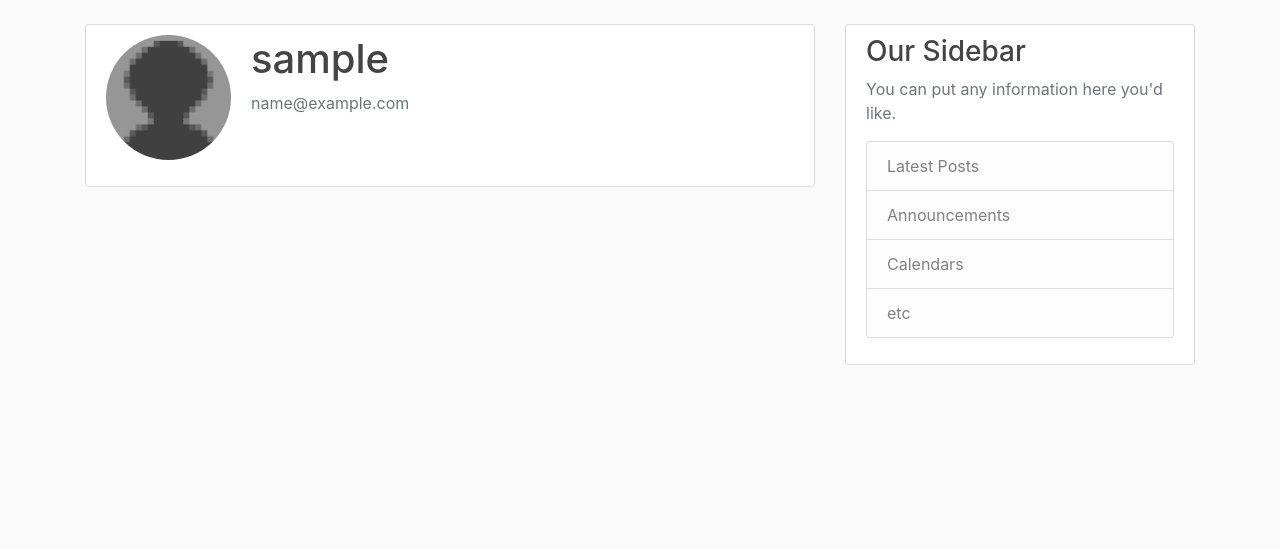
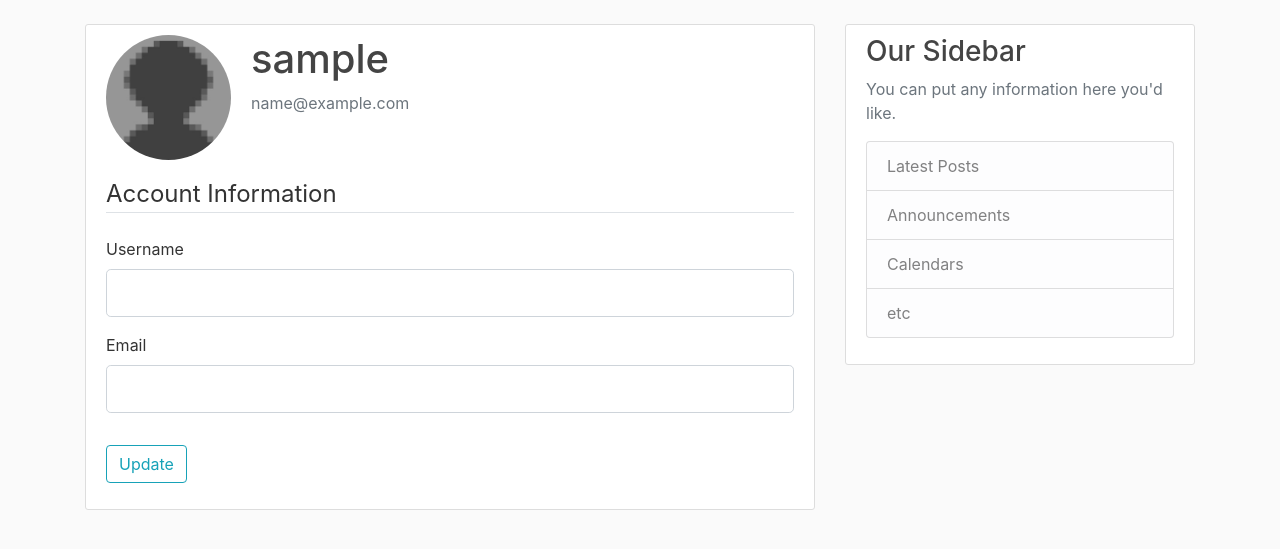
Before and after one commit to pzrsa/flask_blog, a Flask app: page /account in a window 1280 px wide. Shown: the part 56-605 px from the top of the page. Run offline with Flask 2, Linux system fonts and the light colour scheme; the visitor is signed in with stand-in values (Sample User, id 1); data comes from the database, SQL or seed files in the repository; some libraries are stand-ins or nearby versions.

Commit message:
account page similar to register page now

```diff
--- a/flaskblog/templates/account.html
+++ b/flaskblog/templates/account.html
@@ -8,6 +8,46 @@
             <p class="text-secondary">{{ current_user.email }}</p>
         </div>
     </div>
-    <!-- FORM HERE -->
+    <form method="POST" action="">
+        {{ form.hidden_tag() }}
+        <fieldset class="form-group">
+            <legend class="border-bottom mb-4">Account Information</legend>
+            <div class="form-group">
+                {{ form.username.label(class="form-control-label") }}
+
+                {% if form.username.errors %}
+                {{ form.username(class="form-control form-control-lg is-invalid") }}
+                <div class="invalid-feedback">
+                    {% for error in form.username.errors %}
+                    <span>
+                        {{ error }}
+                    </span>
+                    {% endfor %}
+                </div>
+                {% else %}
+                {{ form.username(class="form-control form-control-lg") }}
+                {% endif %}
+            </div>
+            <div class="form-group">
+                {{ form.email.label(class="form-control-label") }}
+                {% if form.email.errors %}
+                {{ form.email(class="form-control form-control-lg is-invalid") }}
+                <div class="invalid-feedback">
+                    {% for error in form.email.errors %}
+                    <span>
+                        {{ error }}
+                    </span>
+                    {% endfor %}
+                </div>
+                {% else %}
+                {{ form.email(class="form-control form-control-lg") }}
+                {% endif %}
+            </div>
+
+        </fieldset>
+        <div class="form-group">
+            {{ form.submit(class="btn btn-outline-info") }}
+        </div>
+    </form>
 </div>
 {% endblock content %}
```
